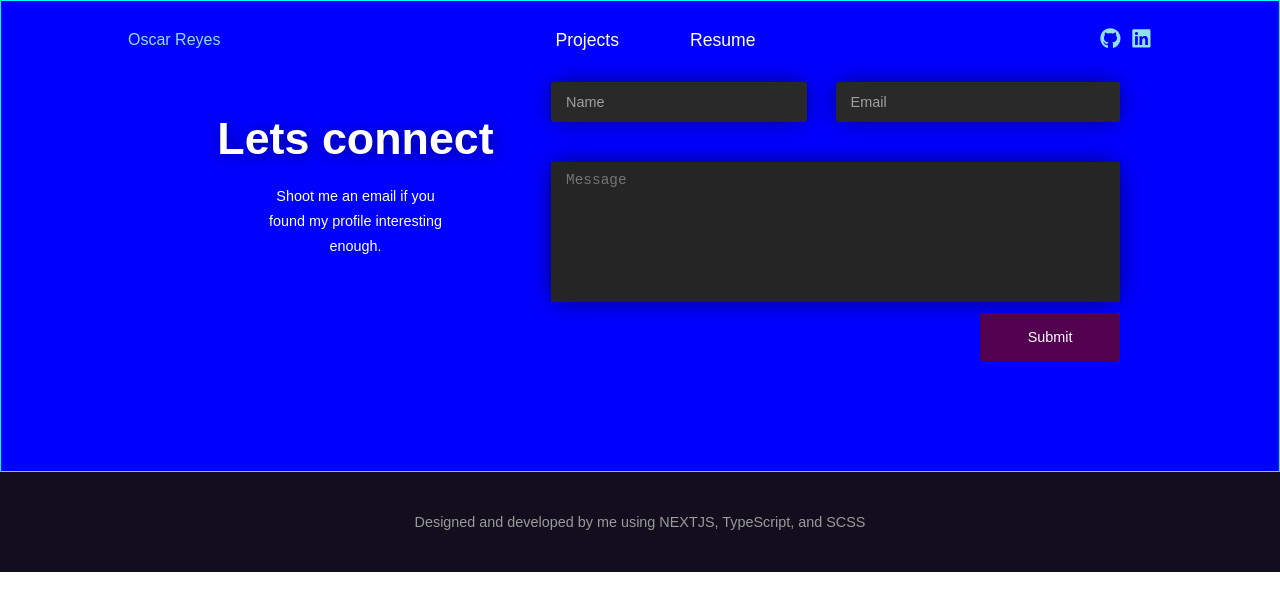
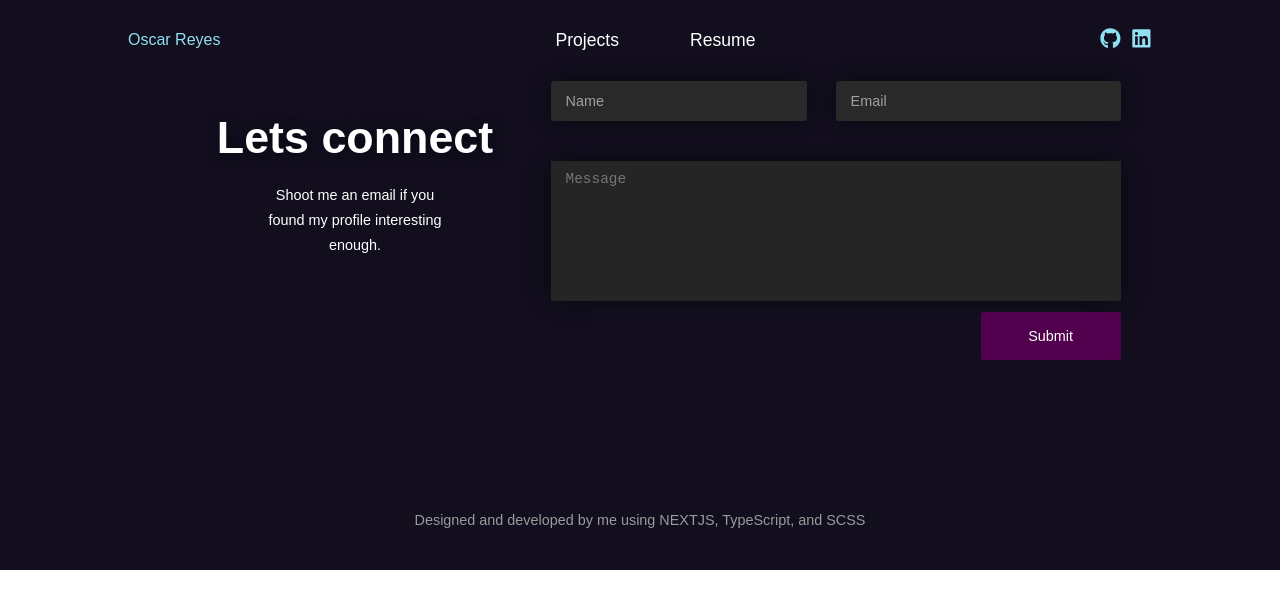
Before and after one commit to lolster45/NEWPortfolio, a Next.js app: page /contact in a window 1280 px wide. Shown: the top 610 px of the page. Built offline with nearby package versions, Linux system fonts and the light colour scheme.

Commit message:
delete blue background on div

```diff
--- a/src/styles/Contact.module.scss
+++ b/src/styles/Contact.module.scss
@@ -1,6 +1,3 @@
-
-
-
 #contact_wrap {
     display: flex;
     align-items: center;
@@ -12,11 +9,6 @@
     opacity: 0;
     transition: visibility 0.3s ease, opacity 0.3s ease, transform 0.3s ease;
     background-color: #120E1E;
-
-    border: 1px solid aqua;
-    background-color: blue;
-
-
     > div {
         display: flex;
         flex-direction: column;
@@ -104,28 +96,19 @@
             outline: none;
             resize: none;
             font-size: 0.9rem;
-
             color: white;
             background-color: rgb(37, 37, 37);
-
-
             -webkit-box-shadow: 0px 0px 23px -5px rgba(0,0,0,0.81);
             -moz-box-shadow: 0px 0px 23px -5px rgba(0,0,0,0.81);
             box-shadow: 0px 0px 23px -5px rgba(0,0,0,0.81);
-
             transition: transform 0.1s ease;
-
             &:focus {
                 transform: scale(1.01);
                 color: rgb(160, 160, 160);
                 &::placeholder {
                     color: transparent;
-
                 }
-
             }
-
-
         }
         button {
             cursor: pointer;
@@ -159,10 +142,6 @@
         max-width: 1500px !important;
     }
 }
-
-
-
-
 @media only screen and (max-width: 980px) {
     #contact_wrap {
         flex-direction: column;
```
